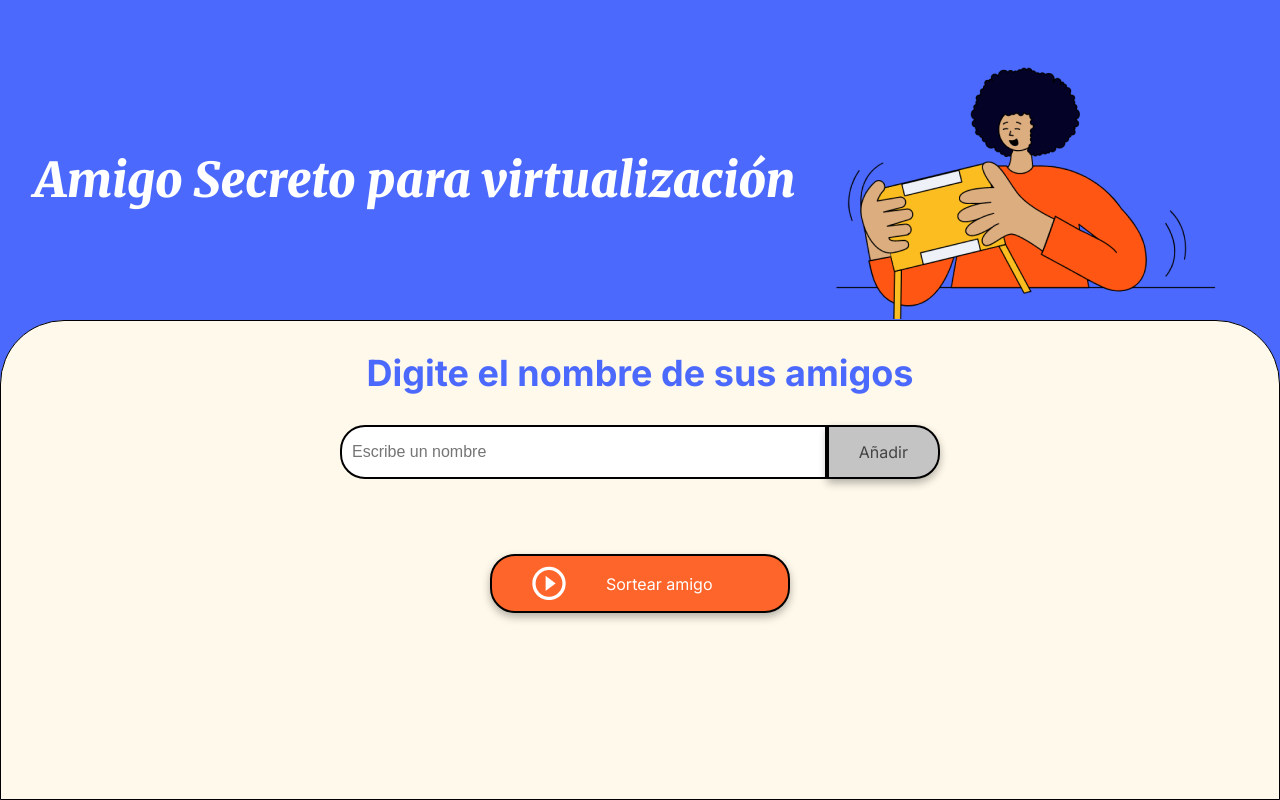
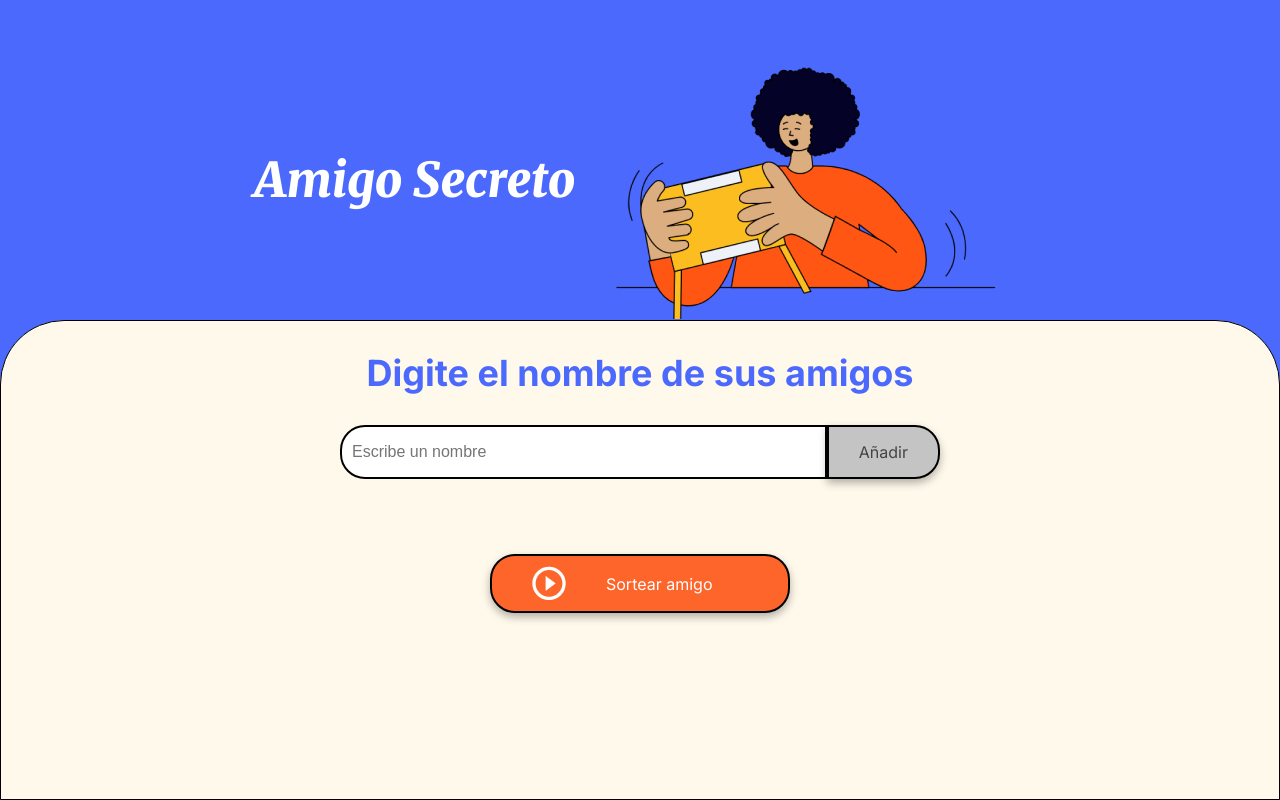
Before and after one commit to SniCeD/Challenge-Amigo-Secreto, a plain HTML site: page index.html in a window 1280 px wide. Drawn offline with Linux system fonts and the light colour scheme.

Commit message:
Actualización desde CentOS8 Local

```diff
--- a/index.html
+++ b/index.html
@@ -7,13 +7,13 @@
     <link rel="preconnect" href="https://fonts.googleapis.com">
     <link rel="preconnect" href="https://fonts.gstatic.com" crossorigin>
     <link href="https://fonts.googleapis.com/css2?family=Inter:wght@100;400;700;900&family=Merriweather:ital,wght@0,300;0,400;0,700;0,900;1,300;1,400;1,700;1,900&display=swap" rel="stylesheet">
-    <title>Amigo Secreto</title>
+    <title>Amigo Secreto para Virtualización</title>
 </head>
 
 <body>
     <main class="main-content">
         <header class="header-banner">
-            <h1 class="main-title">Amigo Secreto para virtualización</h1>
+            <h1 class="main-title">Amigo Secreto</h1>
             <img src="assets/amigo-secreto.png" alt="Imagen representativa de amigo secreto">
         </header>
 
```
